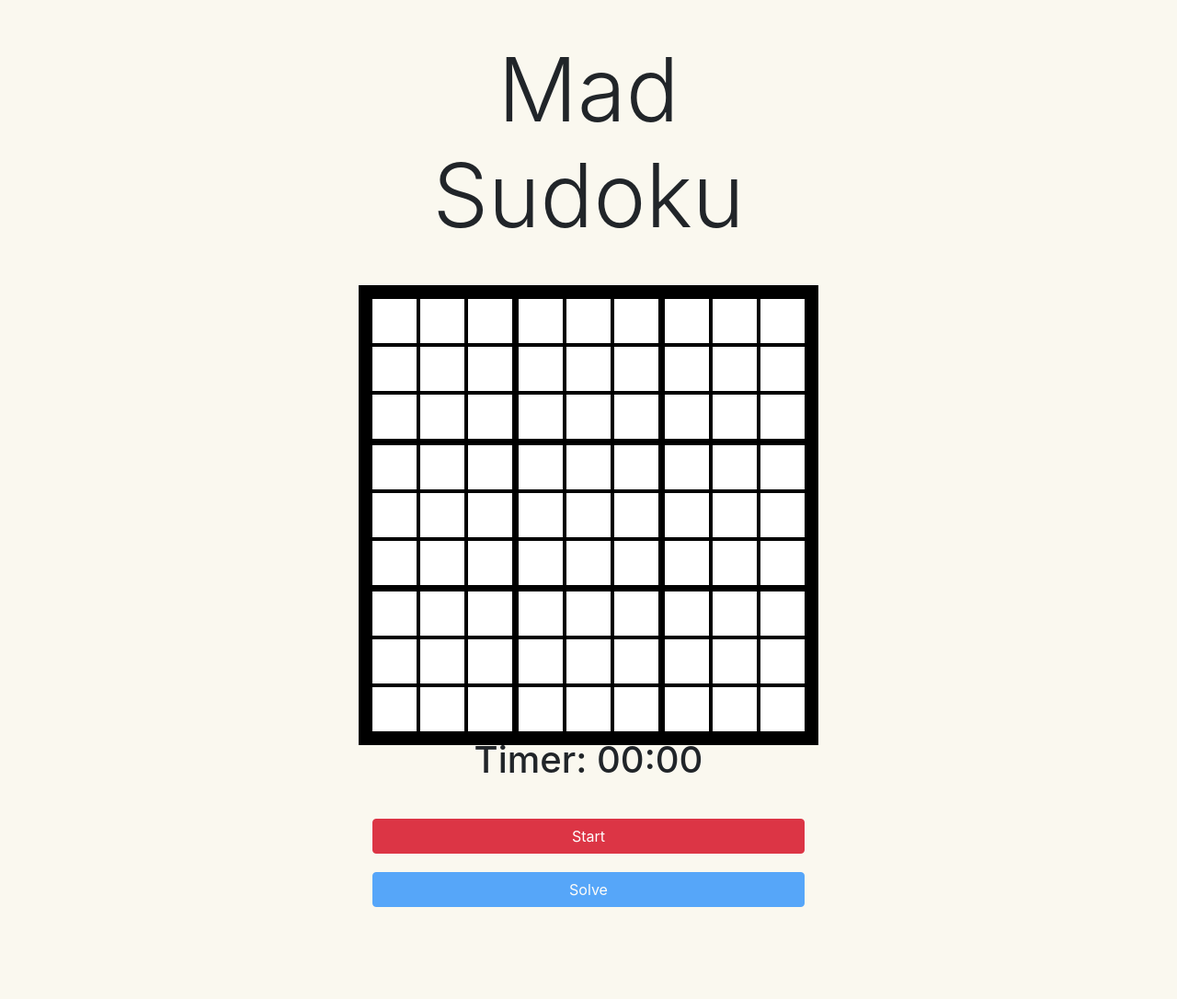
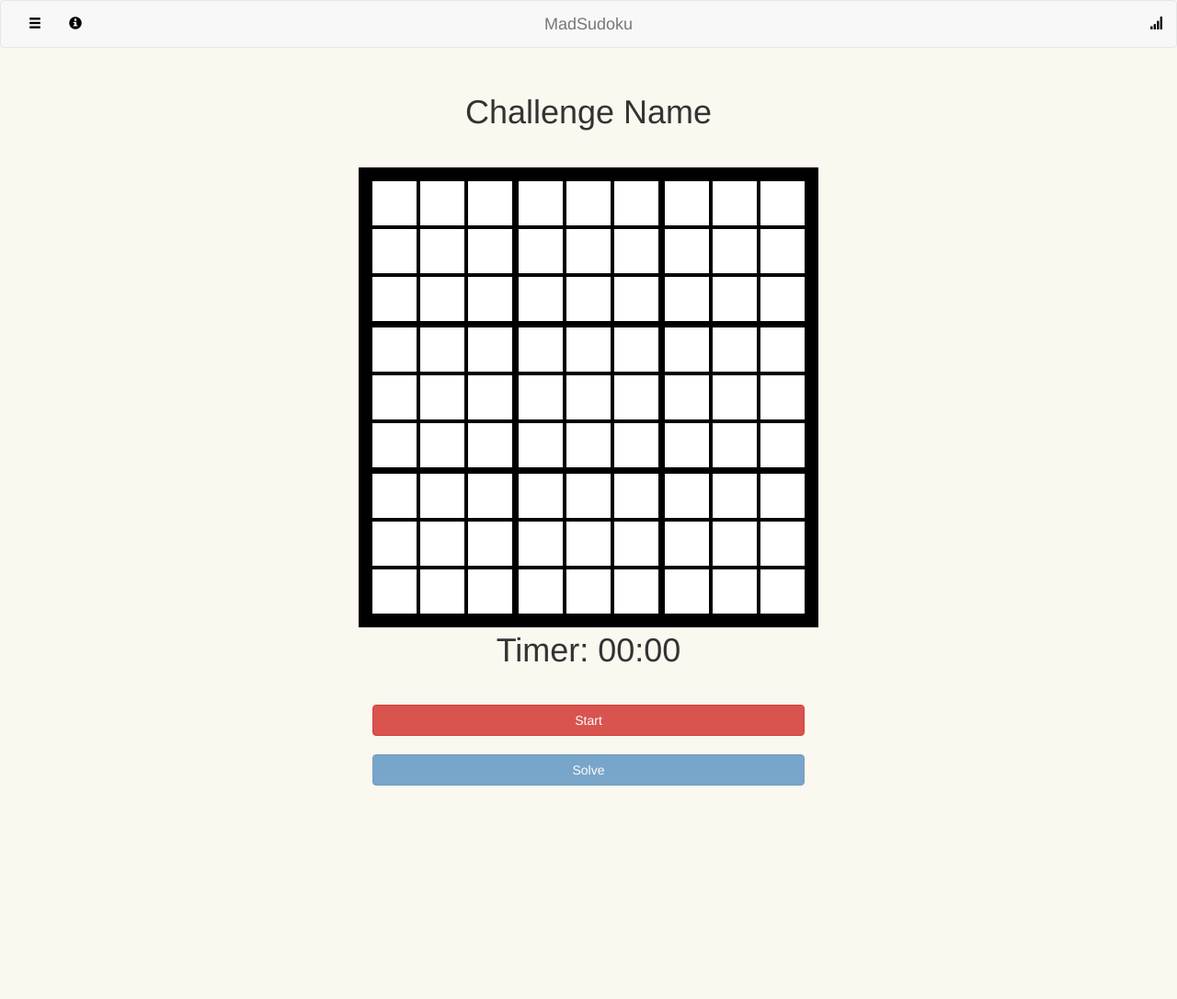
Before and after one commit to AkmalFadlurohman/MadSudoku, a Flask app: page / in a window 1280 px wide. Shown: the whole page at 92% size. After the commit the page ends 854 px from the top, so only its background shows below. Run offline with Flask 2, Linux system fonts and the light colour scheme; some libraries are stand-ins or nearby versions.

Commit message:
Add navigation bar in view

```diff
--- a/app/static/style.css
+++ b/app/static/style.css
@@ -5,8 +5,20 @@ html, body {
 	background : #faf8ef;
 }
 
-body {
-	margin-top : 40px;
+.navbar-brand {
+	position: absolute;
+	width: 100%;
+	left: 0;
+	text-align: center;
+	color: black;
+	margin:0 auto;
+}
+.navbar-toggle {
+	z-index:3;
+}
+
+.glyphicon {
+	color: black;
 }
 
 .container {
--- a/app/templates/base.html
+++ b/app/templates/base.html
@@ -4,15 +4,27 @@
 		<title>Mad Sudoku</title>
 		<meta charset="utf-8">
 		<meta name="viewport" content="width=device-width, initial-scale=1">
-		<link rel="stylesheet" href="https://cdn.jsdelivr.net/npm/bootstrap@4.6.1/dist/css/bootstrap.min.css">
-		<script src="https://cdn.jsdelivr.net/npm/jquery@3.6.0/dist/jquery.slim.min.js"></script>
-		<script src="https://cdn.jsdelivr.net/npm/popper.js@1.16.1/dist/umd/popper.min.js"></script>
-		<script src="https://cdn.jsdelivr.net/npm/bootstrap@4.6.1/dist/js/bootstrap.bundle.min.js"></script>
+		<link rel="stylesheet" href="https://maxcdn.bootstrapcdn.com/bootstrap/3.4.1/css/bootstrap.min.css">
+		<script src="https://ajax.googleapis.com/ajax/libs/jquery/3.6.0/jquery.min.js"></script>
+		<script src="https://maxcdn.bootstrapcdn.com/bootstrap/3.4.1/js/bootstrap.min.js"></script>
 		<link rel= "stylesheet" type= "text/css" href= "{{ url_for('static',filename='style.css') }}">
 	</head>
 	<body>
+		<!-- Navigation Bar, Source: https://www.w3schools.com/bootstrap/bootstrap_navbar.asp -->
+		<nav class="navbar navbar-default" role="navigation">
+			<h1 class="navbar-brand">MadSudoku</h1>
+			<div class="navbar-collapse collapse">
+				<ul class="nav navbar-nav navbar-left">
+					<li><a href="#"><span class="glyphicon glyphicon-menu-hamburger"></span></a></li>
+					<li><a href="#"><span class="glyphicon glyphicon-info-sign"></span></a></li>
+				</ul>
+				<ul class="nav navbar-nav navbar-right">
+					<li><a href="#"><span class="glyphicon glyphicon-signal"></span></a></li>
+				</ul>
+			</div>
+		</nav>
 		<div class="container">
-			<h1 class="display-1 text-center">Mad Sudoku</h1>
+			<h1 class="display-1 text-center" style="margin-top: 30px;">Challenge Name</h1>
 			{% block content %}{% endblock %}
 		</div>
 	</body>
```
